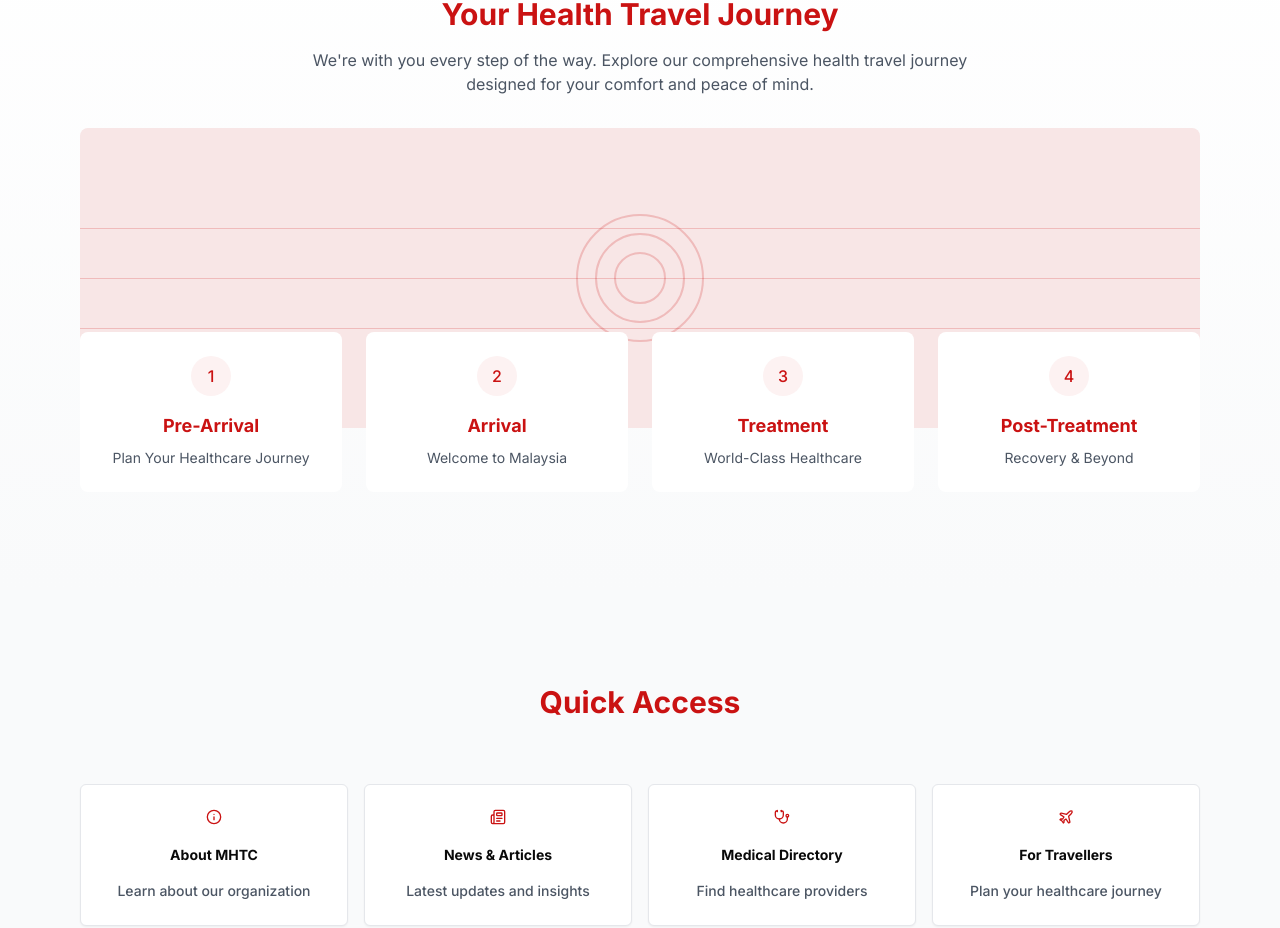
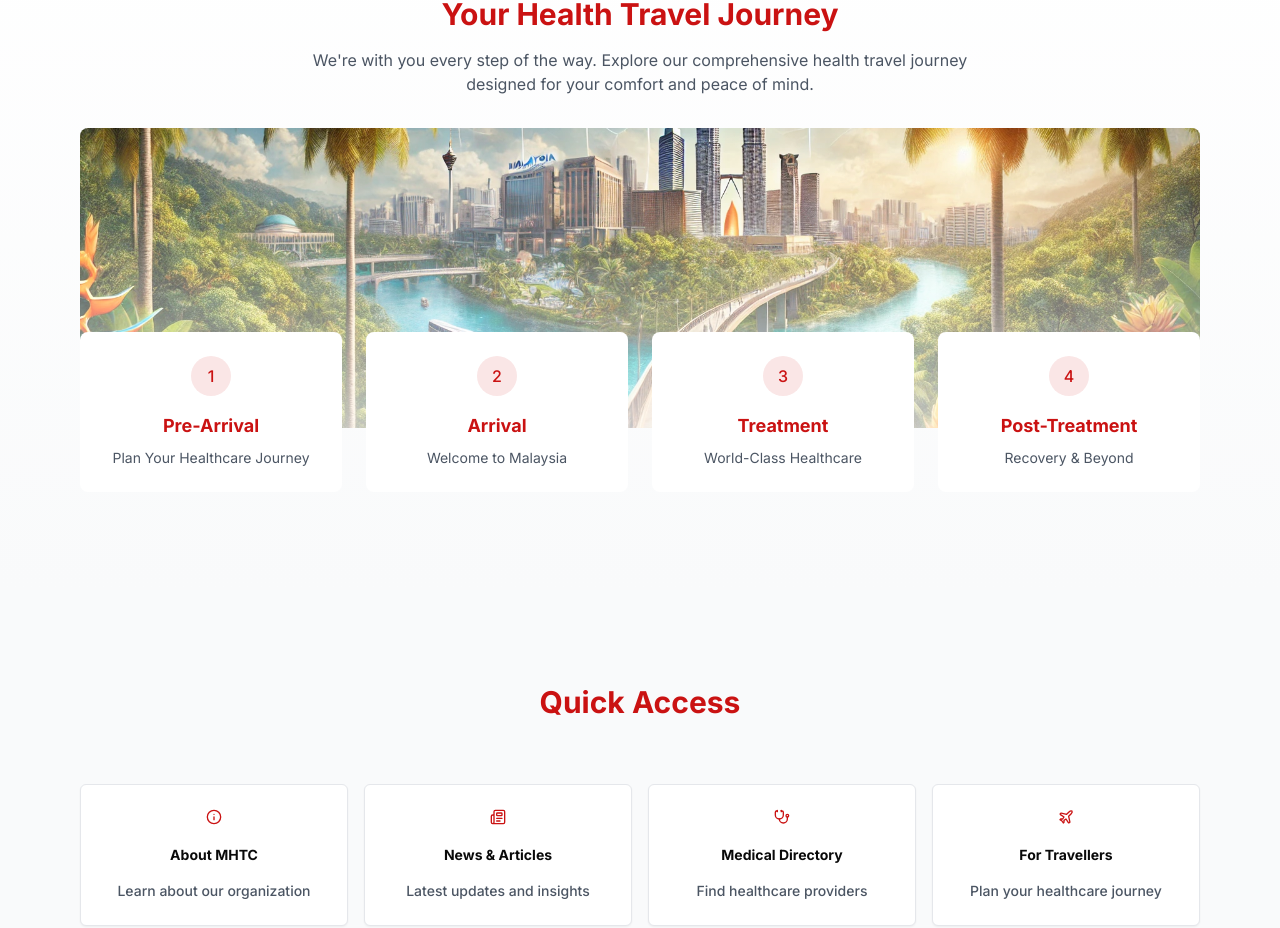
Before and after one commit to Borneo-Digital/malaysiahealthcare, a Next.js app in the folder mhtc-web/: page / in a window 1280 px wide. Shown: the part 820-1748 px from the top of the page. Built offline with nearby package versions, Linux system fonts and the light colour scheme; a web font is replaced by a local one.

Commit message:
Replace static background with an image in JourneyBridge component

```diff
--- a/mhtc-web/components/JourneyBridge.tsx
+++ b/mhtc-web/components/JourneyBridge.tsx
@@ -1,6 +1,7 @@
 'use client'
 
 import { useState } from 'react'
+import Image from 'next/image'
 import Link from 'next/link'
 import { motion, AnimatePresence } from 'framer-motion'
 import { useTranslation } from '@/lib/i18n'
@@ -70,20 +71,16 @@ export default function JourneyBridge() {
 
   return (
     <div className="relative w-full max-w-6xl mx-auto px-4">
-      {/* Bridge Background */}
-      <div className="relative h-[200px] sm:h-[300px] mb-8 bg-[#F8E6E6] rounded-lg overflow-hidden">
-        {/* Central Pattern */}
-        <div className="absolute inset-0 flex items-center justify-center">
-          <div className="relative w-32 h-32">
-            <div className="absolute inset-0 border-2 border-primary/20 rounded-full animate-pulse" />
-            <div className="absolute inset-[15%] border-2 border-primary/20 rounded-full" />
-            <div className="absolute inset-[30%] border-2 border-primary/20 rounded-full" />
-          </div>
-        </div>
-        {/* Horizontal Lines */}
-        <div className="absolute top-1/2 left-0 right-0 h-[1px] bg-primary/20 transform -translate-y-1/2" />
-        <div className="absolute top-1/3 left-0 right-0 h-[1px] bg-primary/20" />
-        <div className="absolute top-2/3 left-0 right-0 h-[1px] bg-primary/20" />
+      {/* Bridge Background Image */}
+      <div className="relative h-[200px] sm:h-[300px] mb-8 rounded-lg overflow-hidden">
+        <Image
+          src="/images/journey-bridge.webp"
+          alt="Placeholder for journey bridge image"
+          layout="fill"
+          objectFit="cover"
+          priority
+        />
+        <div className="absolute inset-0 bg-gradient-to-b from-transparent to-white/70" />
       </div>
 
       {/* Journey Steps */}
@@ -115,7 +112,7 @@ export default function JourneyBridge() {
                 whileTap={{ scale: 0.98 }}
               >
                 <div className="text-center">
-                  <div className="w-8 h-8 sm:w-10 sm:h-10 rounded-full bg-[#FDF2F2] flex items-center justify-center mx-auto mb-4">
+                  <div className="w-8 h-8 sm:w-10 sm:h-10 rounded-full bg-primary/10 flex items-center justify-center mx-auto mb-4">
                     <span className="text-primary font-medium text-sm sm:text-base">{step.id}</span>
                   </div>
                   <h3 className="text-primary font-bold text-base sm:text-lg mb-2">{t(step.titleKey)}</h3>
```
Also changed, not shown: mhtc-web/public/images/journey-bridge.webp (added).
